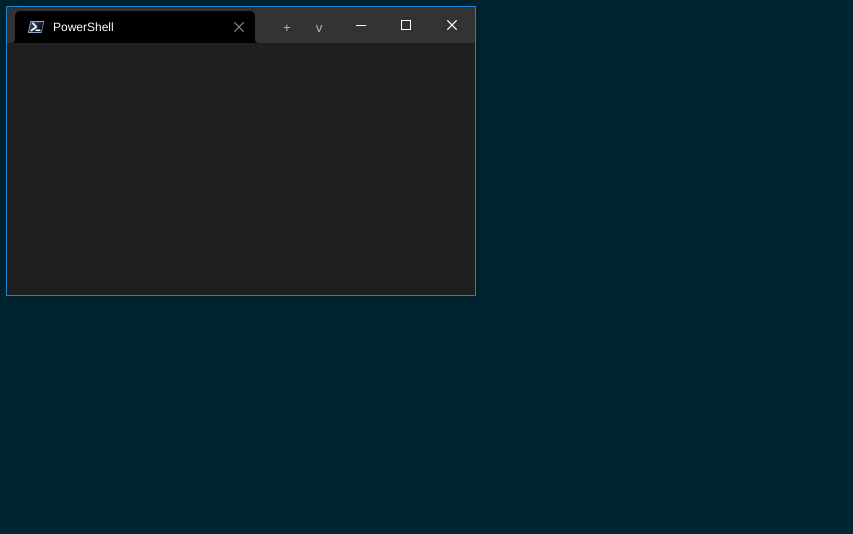
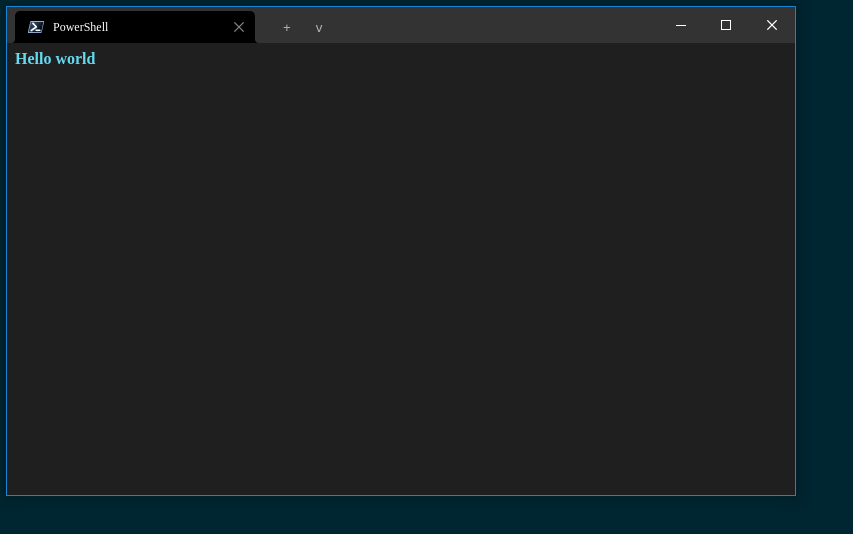
Before and after one commit to JockeM/JockeM.github.io, a Vue app: page / in a window 1280 px wide. Shown: the top 534 px of the page, without its empty margins (0-853 px from the left). Built offline with nearby package versions, Linux system fonts and the light colour scheme.

Commit message:
fix move and dragging

```diff
--- a/src/App.vue
+++ b/src/App.vue
@@ -1,16 +1,15 @@
 <script setup lang="ts">
-  import Window from './components/Window.vue';
+  import Terminal from './components/Terminal.vue';
 </script>
 
 <template>
   <main>
-    <Window></Window>
+    <Terminal />
   </main>
 </template>
 
 <style>
   #app {
-    font-family: Avenir, Helvetica, Arial, sans-serif;
     -webkit-font-smoothing: antialiased;
     -moz-osx-font-smoothing: grayscale;
     text-align: center;
--- a/src/components/ResizableWrapper.vue
+++ b/src/components/ResizableWrapper.vue
@@ -8,26 +8,19 @@
   import { computed, reactive, ref, watch } from 'vue';
 
   const props = defineProps<{
-    position: Position;
+    dragging: boolean;
   }>();
 
-  const left = ref(0);
-  const top = ref(0);
-
-  const dstyle = reactive({
-    width: 300,
-    height: 300,
-    left: 100,
-    top: 100,
+  const startDraggingPosition = reactive({
+    x: 0,
+    y: 0,
   });
 
-  const computedStyle = computed(() => {
-    return {
-      left: left.value + props.position.x,
-      top: top.value + props.position.y,
-      width: dstyle.width,
-      height: dstyle.height,
-    };
+  const style = reactive({
+    left: 0,
+    top: 0,
+    width: 800,
+    height: 500,
   });
 
   const drag = ref({
@@ -37,77 +30,45 @@
     s: false,
   });
 
-  const clearDrag = () =>
-    (drag.value = {
+  const clearDrag = () => {
+    return (drag.value = {
       n: false,
       e: false,
       w: false,
       s: false,
     });
+  };
 
   useEventListener('mouseup', clearDrag);
   useEventListener('dragend', clearDrag);
 
-  const el = ref<HTMLElement | null>(null);
-  const {
-    elementX,
-    elementY,
-    elementPositionX,
-    elementPositionY,
-    elementWidth,
-    elementHeight,
-  } = useMouseInElement(el);
+  const { x, y } = useMouse();
 
-  watch(
-    [
-      elementX,
-      elementY,
-      elementPositionX,
-      elementPositionY,
-      elementWidth,
-      elementHeight,
-    ] as const,
-    ([
-      elementX,
-      elementY,
-      elementPositionX,
-      elementPositionY,
-      elementWidth,
-      elementHeight,
-    ]) => {
-      if (drag.value.w) {
-      } else if (drag.value.e) {
-        dstyle.width = elementX;
-      }
+  watch([x, y] as const, ([x, y], [prev_x, prev_y]) => {
+    if (props.dragging === true) {
+      style.left += x - prev_x;
+      style.top += y - prev_y;
+      clearDrag();
+    }
 
-      if (drag.value.n) {
-        //up
-      } else if (drag.value.s) {
-        //down
-        dstyle.height = elementY;
-      }
+    if (drag.value.w) {
+      const delta = x - style.left;
+      style.width -= delta;
+
+      style.left = x;
+    } else if (drag.value.e) {
+      style.width = x - style.left;
     }
-  );
 
-  //watch([x, y] as const, ([x, y]) => {
-  //  if (drag.value.w) {
-  //    const delta = x - style.left;
-  //    style.width -= delta;
-  //
-  //    style.left = x;
-  //  } else if (drag.value.e) {
-  //    style.width = x - style.left;
-  //  }
-  //
-  //  if (drag.value.n) {
-  //    const delta = y - style.top;
-  //    style.height -= delta;
-  //
-  //    style.top = y;
-  //  } else if (drag.value.s) {
-  //    style.height = y - style.top;
-  //  }
-  //});
+    if (drag.value.n) {
+      const delta = y - style.top;
+      style.height -= delta;
+
+      style.top = y;
+    } else if (drag.value.s) {
+      style.height = y - style.top;
+    }
+  });
 
   const click = ({ n = false, w = false, e = false, s = false }) => {
     if (n) {
@@ -125,7 +86,7 @@
 </script>
 
 <template>
-  <div ref="el" class="main" :style="computedStyle">
+  <div class="main" :style="style">
     <div @mousedown="click({ n: true, w: true })" class="b nw"></div>
     <div @mousedown="click({ n: true })" class="b n"></div>
     <div @mousedown="click({ n: true, e: true })" class="b ne"></div>
@@ -143,8 +104,8 @@
     --size: 6px;
     display: grid;
     position: absolute;
-    grid-template-columns: 1fr 100fr 1fr;
-    grid-template-rows: 1fr 100fr 1fr;
+    grid-template-columns: 6px 1fr 6px;
+    grid-template-rows: 6px 1fr 6px;
   }
 
   .center {
@@ -153,8 +114,6 @@
 
   .main .b {
     flex: 0;
-    min-width: var(--size);
-    min-height: var(--size);
   }
 
   .e {
--- a/src/components/Window.vue
+++ b/src/components/Terminal.vue
@@ -1,16 +1,22 @@
 <script setup lang="ts">
-  import { useDraggable } from '@vueuse/core';
-  import { ref } from 'vue';
+  import { useEventListener, useMousePressed } from '@vueuse/core';
+  import { ref, watch } from 'vue';
   import ResizableWrapper from './ResizableWrapper.vue';
+  import TerminalContent from './TerminalContent.vue';
 
-  const draggableElement = ref<HTMLElement | null>(null);
-  const { position } = useDraggable(draggableElement);
+  const dragging = ref(false);
+  useEventListener('mouseup', () => (dragging.value = false));
+  useEventListener('dragend', () => (dragging.value = false));
 </script>
 
 <template>
-  <ResizableWrapper :position="position" class="wrapper">
+  <ResizableWrapper :dragging="dragging" class="wrapper">
     <div class="terminal">
-      <header class="header" ref="draggableElement">
+      <header
+        class="header"
+        @mousedown="dragging = true"
+        ref="draggableElement"
+      >
         <div class="tabs">
           <div class="tabs-prefix-before"></div>
           <div class="tab">
@@ -31,7 +37,9 @@
           <button class="close"><img src="../assets/close.png" /></button>
         </div>
       </header>
-      <div class="terminal-body"></div>
+      <div class="terminal-body">
+        <TerminalContent />
+      </div>
     </div>
   </ResizableWrapper>
 </template>
--- /dev/null
+++ b/src/components/TerminalContent.vue
@@ -0,0 +1,69 @@
+<template>
+  <div class="content">
+    <p class="blue b">Hello world</p>
+  </div>
+</template>
+
+<style scoped>
+  .content {
+    --background: #1f1f1f;
+    --black: #1f1f1f;
+    --blue: #6699df;
+    --brightBlack: #75715e;
+    --brightBlue: #66d9ef;
+    --brightCyan: #e69f66;
+    --brightGreen: #a6e22e;
+    --brightPurple: #ae81ff;
+    --brightRed: #f92672;
+    --brightWhite: #f8f8f2;
+    --brightYellow: #e6db74;
+    --cursorColor: #ffffff;
+    --cyan: #e69f66;
+    --foreground: #f8f8f8;
+    --green: #a6e22e;
+    --purple: #ae81ff;
+    --red: #f92672;
+    --selectionBackground: #ffffff;
+    --white: #f8f8f2;
+    --yellow: #e6db74;
+
+    --terminal-blue: #1883d7;
+    --terminal-header: #333333;
+    --terminal-button-selected: #5c5c5c;
+  }
+
+  .content {
+    padding: 0.5rem;
+    text-align: left;
+    color: #f8f8f2;
+
+    --forground: var(--white);
+  }
+
+  span {
+    color: var(--background);
+    background-color: var(--forground);
+  }
+
+  .red {
+    color: var(--red);
+    --forground: var(--red);
+  }
+
+  .blue {
+    color: var(--brightBlue);
+    --forground: var(--brightBlue);
+  }
+
+  .green {
+    color: var(--green);
+  }
+
+  .purple {
+    color: var(--purple);
+  }
+
+  .b {
+    font-weight: 600;
+  }
+</style>
```
Also changed, not shown: src/window.ts (deleted), 1 other file (tests, documents, lock files or other folders).
